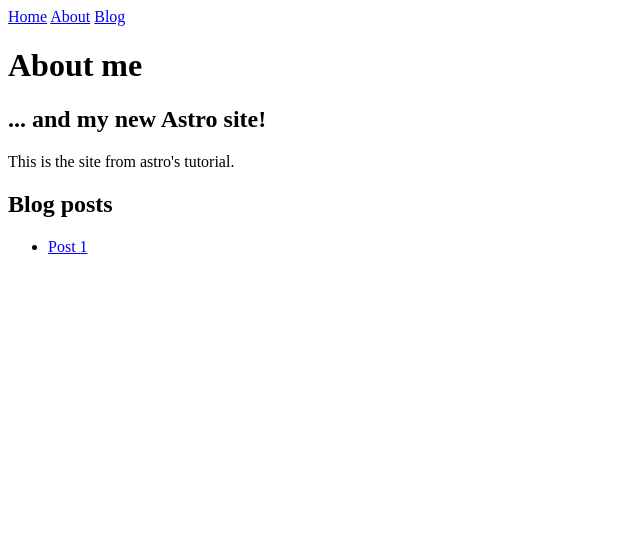
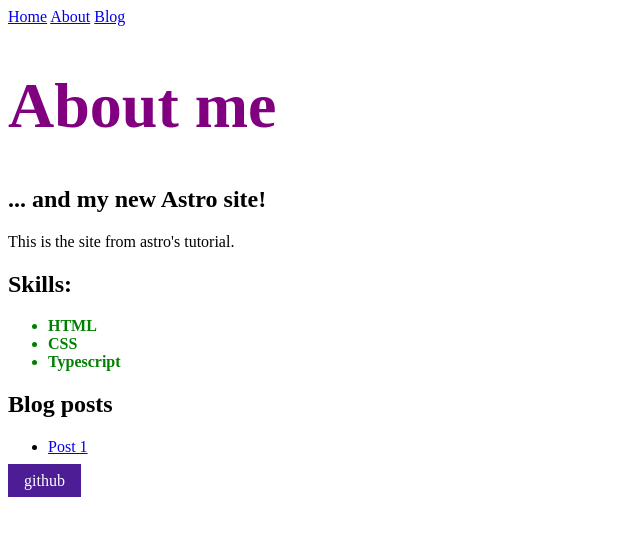
Before and after one commit to clxxiii/hello, an Astro site in the folder astro/: page /about in a window 1280 px wide. Shown: the whole page, without its empty margins (0-640 px from the left). Built offline with nearby package versions, Linux system fonts and the light colour scheme; Astro itself is replaced by a stand-in of ours.

Commit message:
add some new pages to astro site

```diff
--- /dev/null
+++ b/astro/src/components/Foot.astro
@@ -0,0 +1,9 @@
+---
+import Social from "./Social.astro";
+---
+
+<footer>
+	<p>
+		<Social platform="github" username="clxxiii" />
+	</p>
+</footer>
--- /dev/null
+++ b/astro/src/components/Social.astro
@@ -0,0 +1,14 @@
+---
+const { platform, username } = Astro.props;
+---
+
+<a href={`https://${platform}.com/${username}`}>{platform}</a>
+
+<style>
+	a {
+		padding: 0.5rem 1rem;
+		color: white;
+		background-color: #4c1d95;
+		text-decoration: none;
+	}
+</style>
--- a/astro/src/pages/about.astro
+++ b/astro/src/pages/about.astro
@@ -1,8 +1,24 @@
 ---
 import Nav from "../components/Nav.astro";
+import Foot from "../components/Foot.astro";
 const pageTitle = "About me";
+const skills = ["HTML", "CSS", "Typescript"];
+const skillColor = "green";
 ---
 
+<head>
+	<title>{pageTitle}</title>
+	<style define:vars={{ skillColor }}>
+		h1 {
+			color: purple;
+			font-size: 4rem;
+		}
+		.skill {
+			color: var(--skillColor);
+			font-weight: bold;
+		}
+	</style>
+</head>
 <body>
 	<Nav />
 
@@ -11,9 +27,16 @@
 
 	<p>This is the site from astro's tutorial.</p>
 
+	<h2>Skills:</h2>
+	<ul>
+		{skills.map((s) => <li class="skill">{s}</li>)}
+	</ul>
+
 	<h2>Blog posts</h2>
 
 	<ul>
 		<li><a href="/posts/post-1">Post 1<a></a></a></li>
 	</ul>
+
+	<Foot />
 </body>
--- a/astro/src/pages/index.astro
+++ b/astro/src/pages/index.astro
@@ -1,5 +1,6 @@
 ---
 import Nav from "../components/Nav.astro";
+import Foot from "../components/Foot.astro";
 ---
 
 <html lang="en">
@@ -14,5 +15,7 @@
 		<Nav />
 
 		<h1>My Astro Blog</h1>
+
+		<Foot />
 	</body>
 </html>
```
